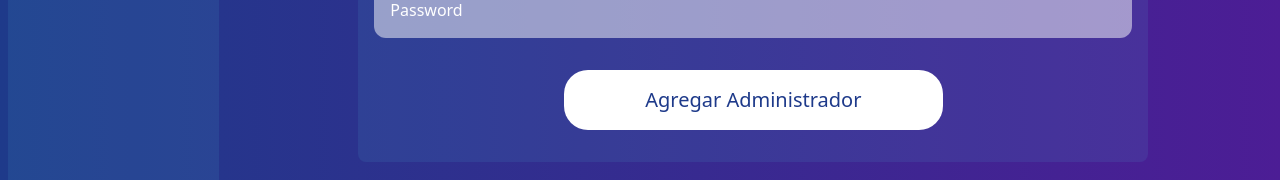
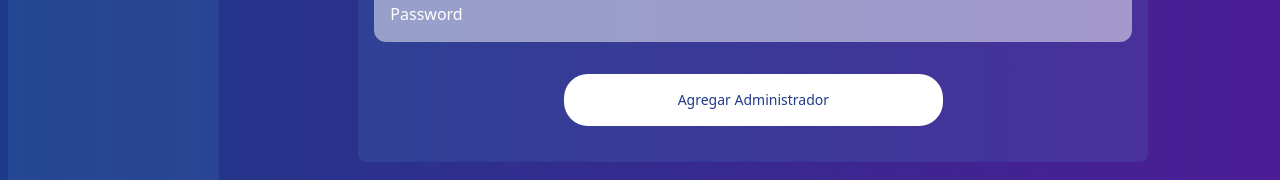
Before and after one commit to carlositom/tc2005b-front, a React (Vite) app: page /newadmin in a window 1280 px wide. Shown: the part 438-618 px from the top of the page. Built offline with nearby package versions, Linux system fonts and the light colour scheme; sample sign-in values are in the browser's storage.

Commit message:
changed language

```diff
--- a/src/components/NewAdmin.jsx
+++ b/src/components/NewAdmin.jsx
@@ -49,7 +49,7 @@ const NewAdmin = () => {
         <input
           type="submit"
           value="Agregar Administrador"
-          className="lg:my-4 bg-white text-blue-900 text-sm lg:text-xl rounded-3xl w-1/2 p-4"
+          className="lg:my-4 bg-white text-blue-900 text-sm lg:text-xlgit rounded-3xl w-1/2 p-4"
         />
       </form>
     </div>
```
